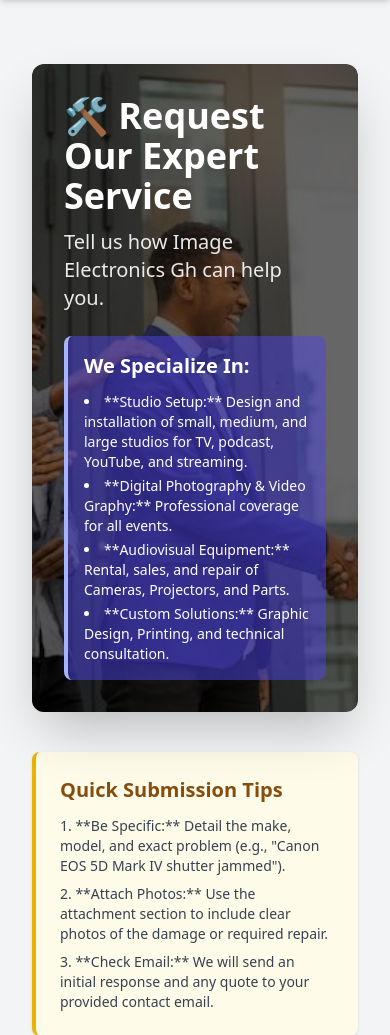
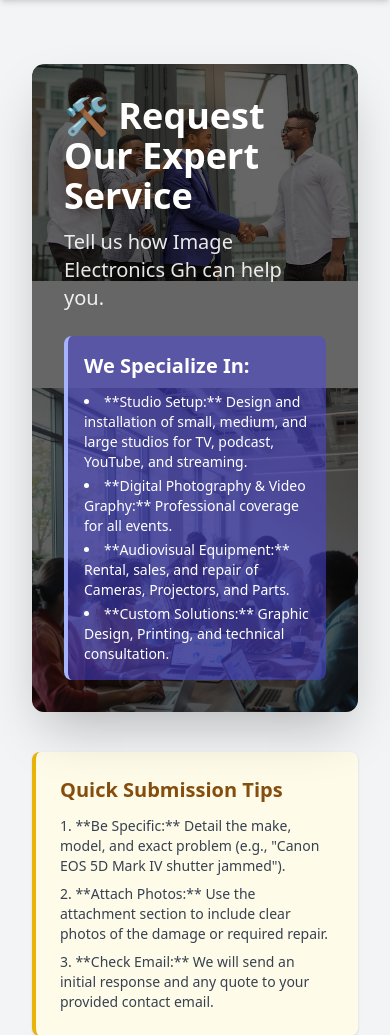
Before and after one commit to tokyoCitagh/CapstoneProject_group4, a Django app: page /services/add/ in a window 390 px wide. Shown: the part 72-1107 px from the top of the page. Run offline with Django 5.2, Linux system fonts and the light colour scheme; the visitor is signed in with stand-in values (Sample User, id 1); data comes from the database, SQL or seed files in the repository; data that the repository does not hold is empty; parts of the project's set-up code (start-up, migrations or seed data) failed here and were passed over; some libraries are stand-ins or nearby versions.

Commit message:
Fix service page background images to maintain horizontal aspect on mobile - full width coverage

```diff
--- a/services/templates/services/add_request.html
+++ b/services/templates/services/add_request.html
@@ -36,28 +36,15 @@
     background-size: cover;
     background-position: center;
     background-repeat: no-repeat;
-}
-
-/* Force horizontal layout and full coverage on all screen sizes */
-.service-header-bg {
-    background-size: cover;
-    background-position: center;
-    background-repeat: no-repeat;
-    width: 100%;
-    height: 100%;
-    /* Ensure the image stays horizontal by setting aspect ratio */
-    aspect-ratio: 16/9;
     min-height: 300px;
 }
 
+/* Ensure images maintain horizontal aspect on mobile */
 @media (max-width: 768px) {
-    .service-header-bg {
-        /* On mobile, still maintain horizontal aspect but adjust height */
-        aspect-ratio: 16/9;
-        min-height: 250px;
-        /* Use object-fit like behavior to ensure full coverage */
-        background-size: cover;
-        background-position: center center;
+    .header-background-image {
+        background-size: 100% auto; /* Width 100%, height auto to maintain aspect ratio */
+        background-position: center top;
+        min-height: 150px; /* Each image gets minimum 150px height on mobile */
     }
 }
 </style>
@@ -65,13 +52,16 @@
 <div class="container mx-auto px-4 py-8">
 
     {# --- SERVICE INTRODUCTION HEADER WITH BACKGROUND IMAGES --- #}
-    <div class="relative bg-white rounded-xl shadow-2xl mb-10 overflow-hidden">
+    <div class="relative bg-white rounded-xl shadow-2xl mb-10 overflow-hidden min-h-[300px]">
 
-        {# Single Background Image covering full width #}
-        <div class="absolute inset-0 service-header-bg" style="background-image: url('{% static 'images/smj1.jpg' %}');"></div>
+        {# Background Image Grid - Stacks vertically on mobile, side-by-side on desktop #}
+        <div class="absolute inset-0 grid grid-cols-1 md:grid-cols-2 gap-0 z-0">
+            <div class="header-background-image" style="background-image: url('{% static 'images/smj1.jpg' %}');"></div>
+            <div class="header-background-image" style="background-image: url('{% static 'images/smj2.jpg' %}');"></div>
+        </div>
 
         {# Content Overlay #}
-        <div class="relative z-10 p-8 md:p-12 text-white bg-black bg-opacity-60 rounded-xl flex flex-col justify-center min-h-[300px]">
+        <div class="relative z-10 p-8 md:p-12 text-white bg-black bg-opacity-60 rounded-xl flex flex-col justify-center min-h-[inherit]">
             <h1 class="text-4xl md:text-5xl font-extrabold mb-3">🛠️ Request Our Expert Service</h1>
             <p class="text-xl md:text-2xl font-light opacity-90 mb-6">
                 Tell us how Image Electronics Gh can help you.
```
